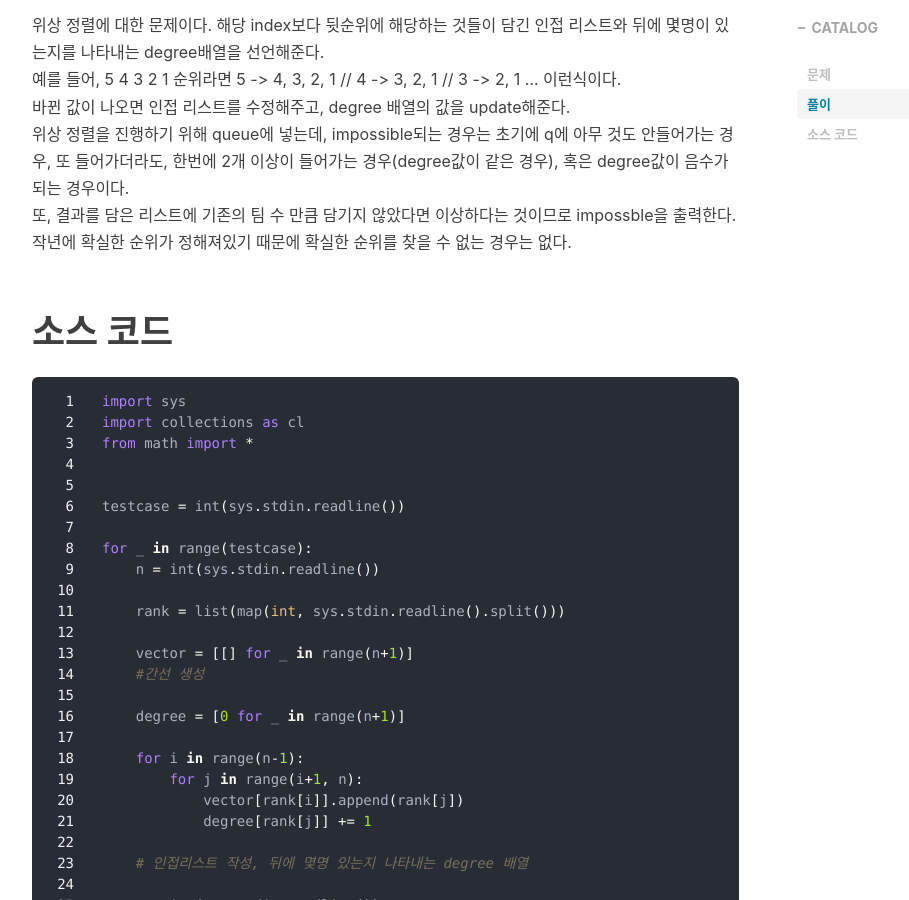
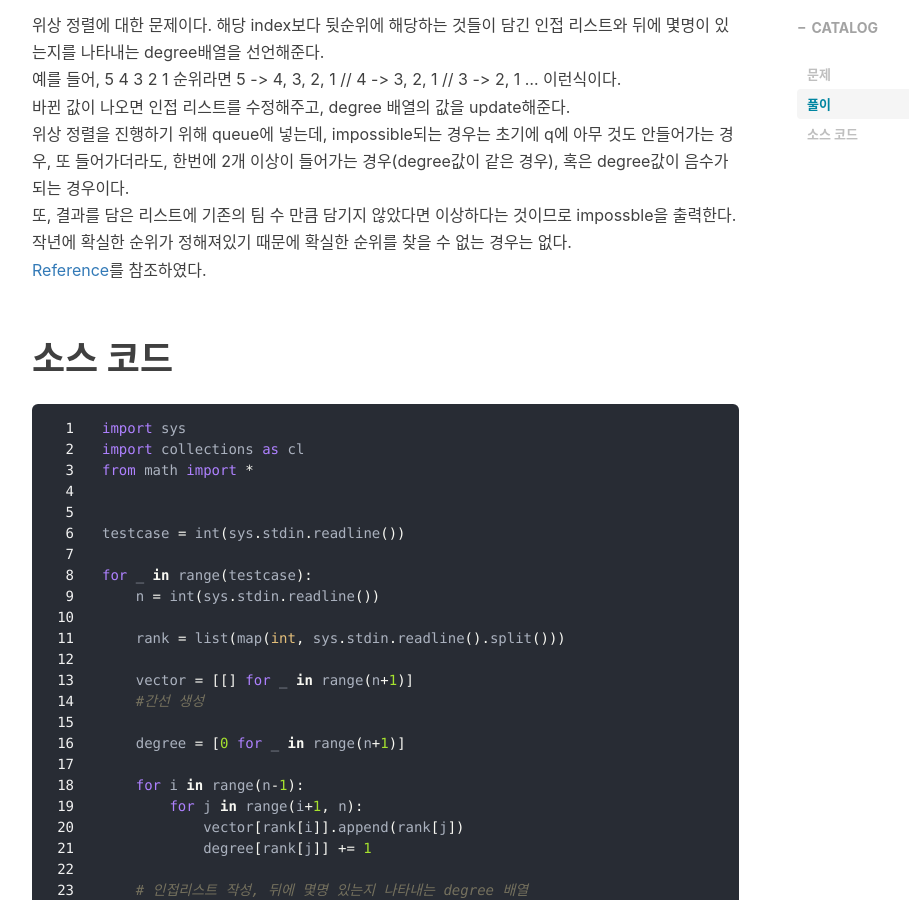
Before and after one commit to scatdelight/scatdelight.github.io, a Jekyll site: the page built from _posts/2021-10-06-BOJ-3665-Python.md, in a window 1280 px wide and 900 px high, scrolled down 859 px. Shown: the whole window, without its empty margins (233-1142 px from the left). Built offline with Jekyll 4.4.1, drawn with Linux system fonts in a browser that asks for light colours; nearby versions of some CDN libraries; some web fonts are replaced; comment, search, counter and statistics services are not loaded.

Commit message:
Update 2021-10-06-BOJ-3665-Python.md

````diff
--- a/_posts/2021-10-06-BOJ-3665-Python.md
+++ b/_posts/2021-10-06-BOJ-3665-Python.md
@@ -23,6 +23,7 @@ tags:
 위상 정렬을 진행하기 위해 queue에 넣는데, impossible되는 경우는 초기에 q에 아무 것도 안들어가는 경우, 또 들어가더라도, 한번에 2개 이상이 들어가는 경우(degree값이 같은 경우), 혹은 degree값이 음수가 되는 경우이다.
 또, 결과를 담은 리스트에 기존의 팀 수 만큼 담기지 않았다면 이상하다는 것이므로 impossble을 출력한다.
 작년에 확실한 순위가 정해져있기 때문에 확실한 순위를 찾을 수 없는 경우는 없다.
+[Reference](https://developmentdiary.tistory.com/464)를 참조하였다.
 # 소스 코드
 
 ```python
````
